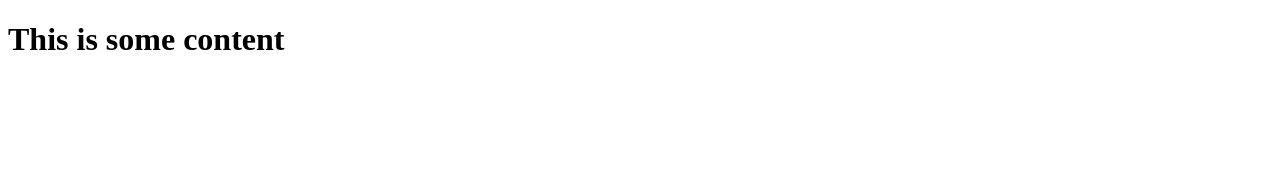
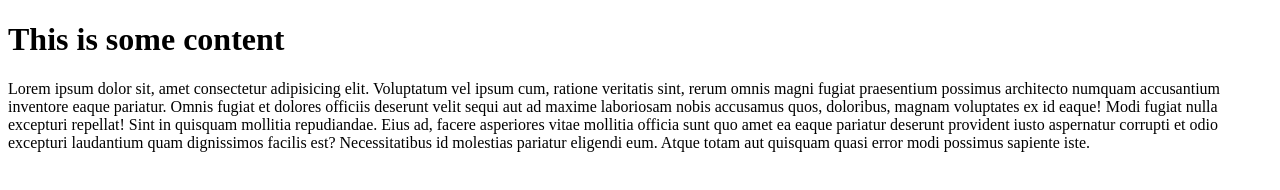
Before and after one commit to weyvern/wd035-git-intro, a plain HTML site: page index.html in a window 1280 px wide. Drawn offline with Linux system fonts and the light colour scheme.

Commit message:
new cool paragraph

```diff
--- a/index.html
+++ b/index.html
@@ -8,5 +8,15 @@
   </head>
   <body>
     <h1>This is some content</h1>
+    <p>
+      Lorem ipsum dolor sit, amet consectetur adipisicing elit. Voluptatum vel ipsum cum, ratione
+      veritatis sint, rerum omnis magni fugiat praesentium possimus architecto numquam accusantium
+      inventore eaque pariatur. Omnis fugiat et dolores officiis deserunt velit sequi aut ad maxime
+      laboriosam nobis accusamus quos, doloribus, magnam voluptates ex id eaque! Modi fugiat nulla
+      excepturi repellat! Sint in quisquam mollitia repudiandae. Eius ad, facere asperiores vitae
+      mollitia officia sunt quo amet ea eaque pariatur deserunt provident iusto aspernatur corrupti
+      et odio excepturi laudantium quam dignissimos facilis est? Necessitatibus id molestias
+      pariatur eligendi eum. Atque totam aut quisquam quasi error modi possimus sapiente iste.
+    </p>
   </body>
 </html>
```
